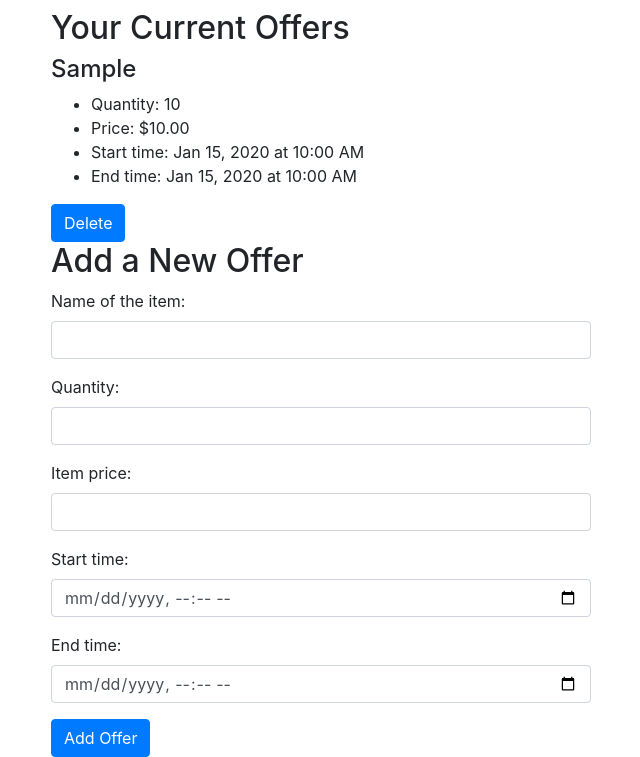
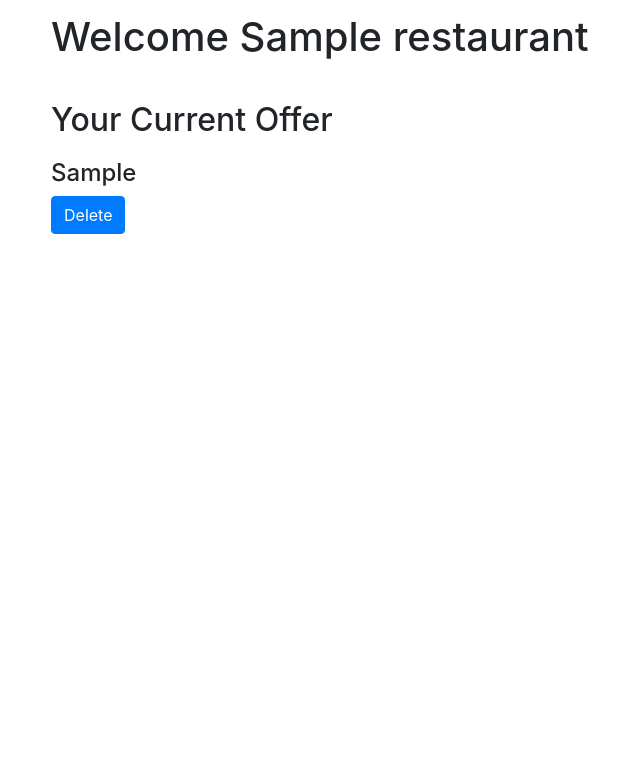
Before and after one commit to maggieee/Happy-Happy-Hour, a Flask app: page /restaurant-dashboard/1 in a window 1280 px wide. Shown: the part 298-1055 px from the top of the page, without its empty margins (319-959 px from the left). After the commit the page ends 532 px from the top, so only its background shows below. Run offline with Flask 2, Linux system fonts and the light colour scheme; the visitor is signed in with stand-in values (Sample User, id 1); tables that the repository leaves empty hold one stand-in row (values such as "Sample post"); some libraries are stand-ins or nearby versions.

Commit message:
Finished project.

```diff
--- a/server.py
+++ b/server.py
@@ -1,6 +1,6 @@
 from jinja2 import StrictUndefined
 
-from flask import Flask, render_template, request, flash, redirect, session
+from flask import Flask, render_template, request, flash, redirect, session, jsonify
 from sqlalchemy import desc
 
 from datetime import datetime
@@ -9,6 +9,8 @@ import os
 from flask_debugtoolbar import DebugToolbarExtension
 
 from model import connect_to_db, db, Restaurant, Offer
+
+import requests
 
 
 app = Flask(__name__)
@@ -23,6 +25,61 @@ def index():
     """Show homepage."""
 
     return render_template("homepage.html")
+
+@app.route("/map")
+def search_location():
+    """Search for your location on the map."""
+
+    # Get user input from the search form
+    query = request.args.get("location")
+
+    req_tom = requests.get(f"https://api.tomtom.com/search/2/search/{query}.json?key=UEMHJeLAHMvvGsWGtxGl2NB9hNZXtpsm")
+    search_results = req_tom.json()
+    first_result = search_results.get("results")[1]
+    lat_lon = first_result.get("position")
+
+    return lat_lon
+
+
+@app.route("/restaurant-object")
+def get_restaurants_as_json():
+    """Query database for restaurant info and send as JSON response."""
+
+    # Query database and create dictionary
+    restaurants = Restaurant.query.options(db.joinedload('offers')).all()
+    rests = {}
+    for rest in restaurants:
+        rests[rest.name] = {'street_address': rest.street_address,
+                            'city': rest.city,
+                            'name': rest.name,
+                            'state': rest.state,
+                            'zipcode': rest.zipcode,
+                            'email': rest.email}
+
+        if rest.offers:
+            offers = rest.offers
+            first_offer = offers[0]
+            rests[rest.name]['offer'] = first_offer.item
+
+        if not rest.offers:
+            rests[rest.name]['offer'] = " No current offers"
+
+    print(rests)
+
+    # Turn address into lat/lon using TomTom API
+    for rest in rests.values():
+        rest["address"] = f"{rest['street_address']} {rest['city']}, {rest['state']} {rest['zipcode']}"
+        query = rest["address"]
+        req_tom = requests.get(f"https://api.tomtom.com/search/2/search/{query}.json?key=UEMHJeLAHMvvGsWGtxGl2NB9hNZXtpsm")
+        search_results = req_tom.json()
+        first_result = search_results.get("results")[1]
+        lat_lon = first_result.get("position")
+        # Update dictionary with lat/lon
+        rest["coordinate"] = [lat_lon["lon"], lat_lon["lat"]]
+
+    return jsonify(rests)
+
+    # Return jsonify(dictionary)
 
 
 @app.route("/restaurant", methods=["GET"])
@@ -140,45 +197,11 @@ def add_offer(restaurant_id):
     restaurant = Restaurant.query.get(restaurant_id)
 
     item = request.form.get("item")
-    quantity = request.form.get("quantity")
-    price = request.form.get("price")
-    start_time = request.form.get("start-time")
-    end_time = request.form.get("end-time")
-
 
     new_offer = Offer(restaurant_id=restaurant_id,
-                      item=item,
-                      quantity=quantity,
-                      price=price,
-                      start_time=start_time,
-                      end_time=end_time)
+                      item=item)
 
     db.session.add(new_offer)
-    db.session.commit()
-
-    return redirect(f"/restaurant-dashboard/{restaurant_id}")
-
-
-@app.route("/restaurant-dashboard/<int:restaurant_id>/<int:offer_id>/edit", methods=["POST"])
-def edit_offer(restaurant_id, offer_id):
-    """Edit an offer."""
-
-    restaurant = Restaurant.query.get(restaurant_id)
-    offer = Offer.query.get(offer_id)
-
-    item = request.form.get("item")
-    quantity = request.form.get("quantity")
-    price = request.form.get("price")
-    start_time = request.form.get("start-time")
-    end_time = request.form.get("end-time")
-
-    offer.item = item
-    offer.quantity = quantity
-    offer.price = price
-    offer.start_time = start_time
-    offer.end_time = end_time
-
-    db.session.add(offer)
     db.session.commit()
 
     return redirect(f"/restaurant-dashboard/{restaurant_id}")
--- /dev/null
+++ b/static/style.css
@@ -0,0 +1,43 @@
+.address-search {
+    margin-top: 20px;
+    margin-bottom: 20px;
+}
+
+#tagline {
+    margin-top: 20px;
+    margin-bottom: 20px;
+}
+
+.form-filter {
+    margin-bottom: 20px;
+}
+
+#welcome {
+    margin-top: 60px;
+}
+
+#current {
+    margin-top: 40px;
+    margin-bottom: 20px;
+}
+
+#add-new-offer {
+    margin-top: 40px;
+}
+
+#add-offer-form {
+    margin-bottom: 50px;
+}
+
+#sign-in {
+    margin-top: 60px;
+}
+
+#sign-in {
+    margin-top: 40px;
+    margin-bottom: 20px;
+}
+
+.bg-light {
+    background-color: #e3f2fd !important;
+}
--- a/templates/homepage.html
+++ b/templates/homepage.html
@@ -34,7 +34,7 @@
       <form id="search" action="/map">
         <div class="form-inline address-search">
           <label for="location">Your address:</label>
-          <input  type="text" class="form-control-sm" name="location">
+          <input  type="text" required class="form-control-sm" id="location" name="location">
           <button type="submit" class="btn btn-primary">Search</button>
         </div>
       </form>
--- a/templates/restaurant-dashboard.html
+++ b/templates/restaurant-dashboard.html
@@ -15,7 +15,7 @@
                         <h1 id="welcome">
                             Welcome {{ restaurant.name }}
                         </h1>
-                        <h2 id="current">Your Current Offers</h2>
+                        <h2 id="current">Your Current Offer</h2>
                         {% if not offers %}
                             <p>You don't have any offers yet.</p>
                         {% endif %}
@@ -23,12 +23,6 @@
                             {% for offer in offers %}
                                 <div id="offer-{{ offer.id }}">
                                     <h4>{{ offer.item }}</h4>
-                                    <ul>
-                                        <li>Quantity: {{ offer.quantity }}</li>
-                                        <li>Price: {{ "$%.2f"|format(offer.price) }}</li>
-                                        <li>Start time: {{ offer.start_time|datetime }}</li>
-                                        <li>End time: {{ offer.end_time|datetime }}</li>
-                                    </ul>
                                     <button type="submit" class="btn btn-primary delete-offer-btn" data-offer-id="{{ offer.id }}">Delete</button>
                                 </div>
                             {% endfor %}
@@ -36,37 +30,22 @@
                     </div>
                 </div>
             </div>
-
+{% if not offers %}
 <div class="container">
     <div class="row justify-content-center">
         <div class="col-6">
             <h2 id="add-new-offer">Add a New Offer</h2>
             <form id="add-offer-form" action="/restaurant-dashboard/{{ restaurant.id }}/add-offer", method="POST">
                 <div class="form-group">
-                    <label for="item">Name of the item:</label>
-                    <input type="text" required class="form-control" name="item">
-                </div>
-                <div class="form-group">
-                    <label for="quantity">Quantity:</label>
-                    <input type="number" required class="form-control" name="quantity">
-                </div>
-                <div class="form-group">
-                    <label for="price">Item price:</label>
-                    <input type="number" required class="form-control" name="price" min=0 step="any">
-                </div>
-                <div class="form-group">
-                    <label for="start-time">Start time:</label>
-                    <input type="datetime-local" required class="form-control" name="start-time">
-                </div>
-                <div class="form-group">
-                    <label for="end-time">End time:</label>
-                    <input type="datetime-local" required class="form-control" name="end-time">
+                    <label for="item">Describe item, quantity, price, dates, and times:</label>
+                    <input type="textarea" required class="form-control" name="item">
                 </div>
                 <button type="submit" class="btn btn-primary">Add Offer</button>
             </form>
         </div>
     </div>
 </div>
+{% endif %}
 {% endblock %}
 {% block script %}
     <script src="/static/js/restaurant-dashboard.js"></script>
```
Also changed, not shown: model.py (+2 -6 lines), seed_data/offers.txt (+8 -8 lines), seeds.py (+15 -19 lines), static/js/map.js (added, +82 -0 lines), static/image/hhh-logo.svg (added).
